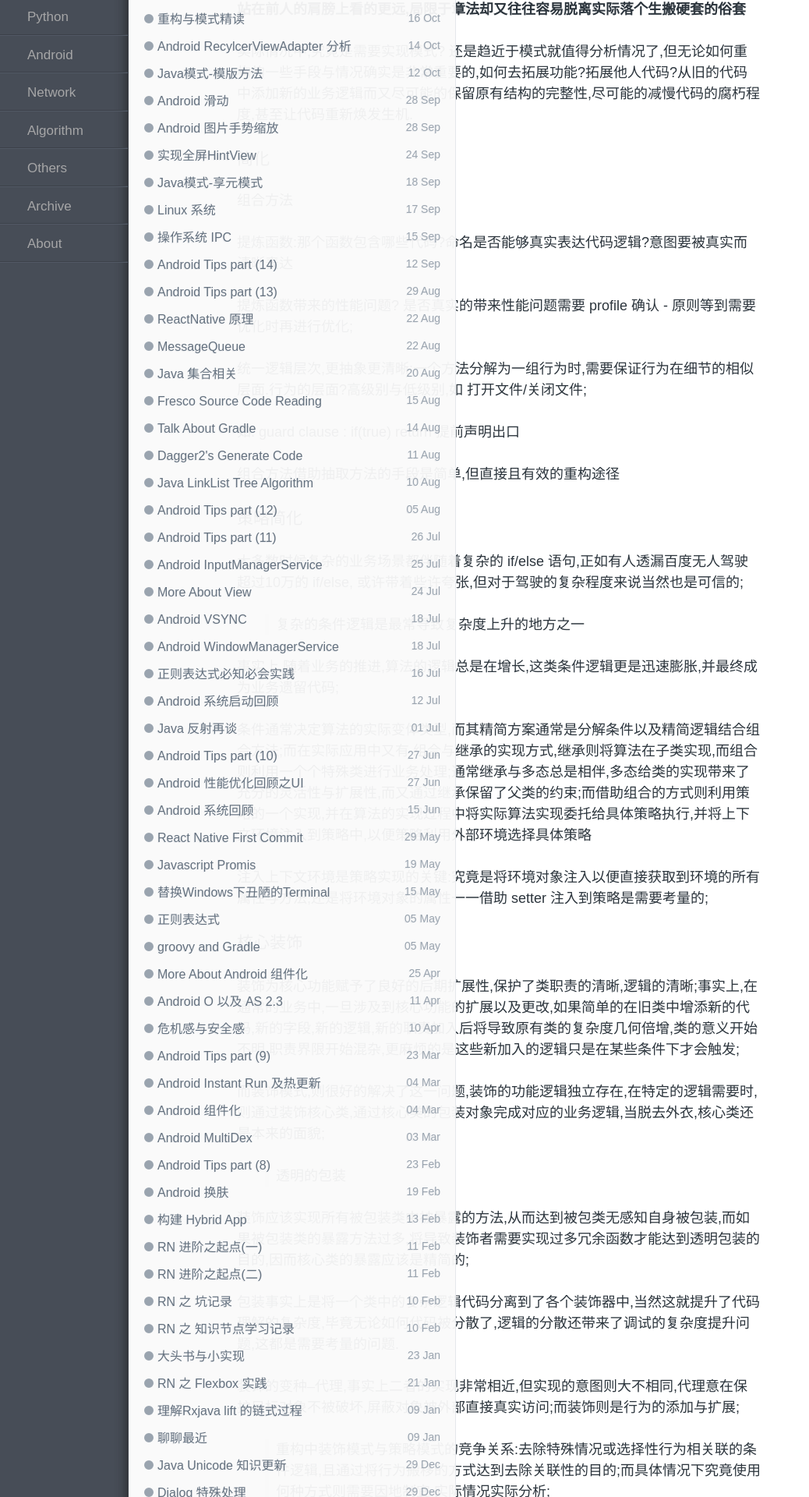
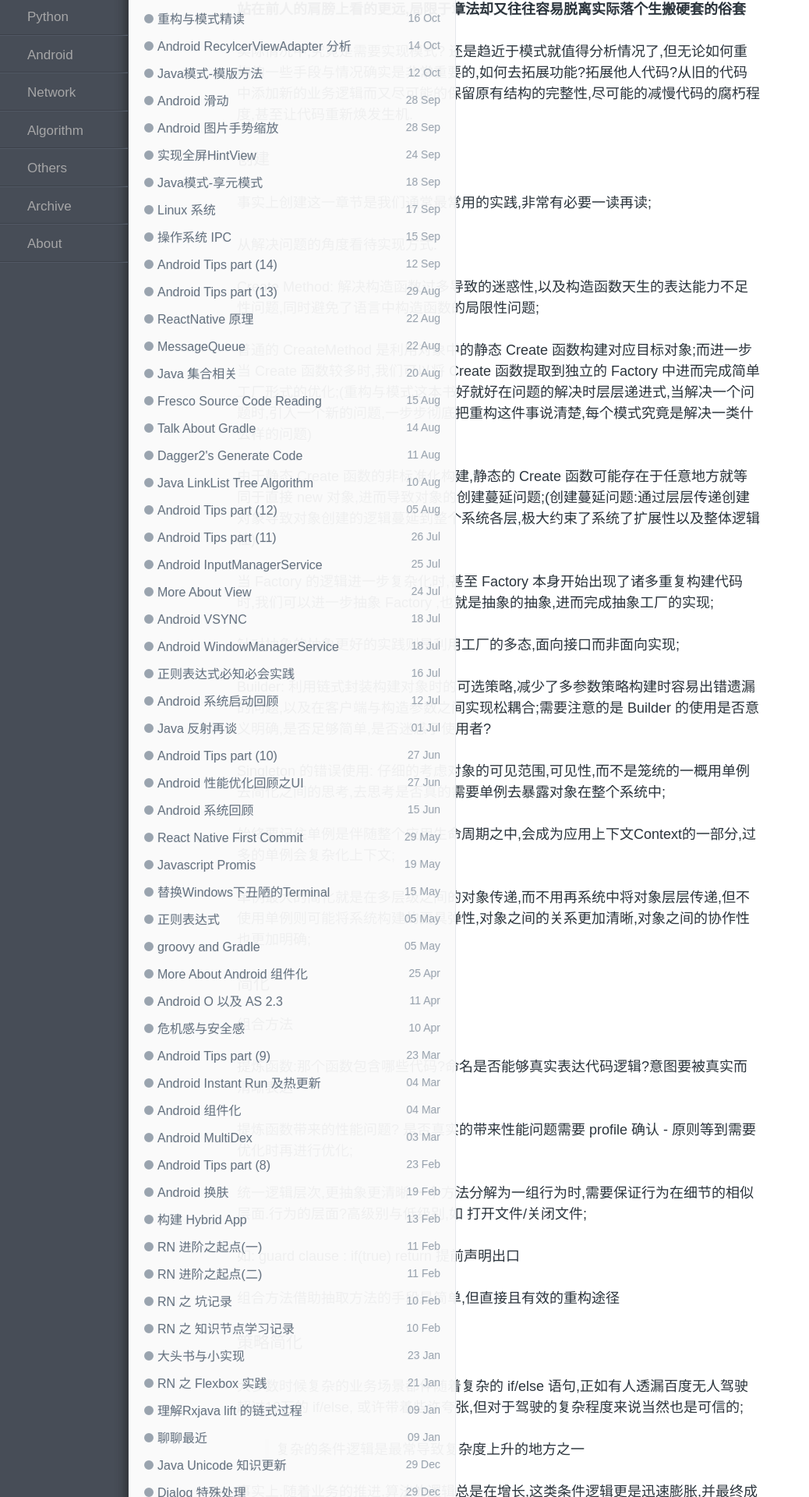
Before and after one commit to enlipan/enlipan.github.io, a Jekyll site: the page built from _posts/2017-10-16-java-design-refacting-to-patterns-again.md, in a window 1280 px wide. Shown: the part 312-2232 px from the top of the page at 78% size, without its empty margins (0-1038 px from the left). Built offline with Jekyll 4.4.1, drawn with Linux system fonts in a browser that asks for light colours; nearby versions of some CDN libraries; comment, search, counter and statistics services are not loaded; some of the changed text lies outside the part shown.

Commit message:
modify reading refactoring

```diff
--- a/_posts/2017-10-16-java-design-refacting-to-patterns-again.md
+++ b/_posts/2017-10-16-java-design-refacting-to-patterns-again.md
@@ -12,6 +12,32 @@
 **实际情况中通过分析,期望以重构为手段实现各类模式的优雅使用.在我看来,模式的本质是章法,有了章法则心中不乱,手上不慌,借助章法但又不能局限于章法,有了章法可以站在前人的肩膀上看的更远,局限于章法却又往往容易脱离实际落个生搬硬套的俗套**
 
 实际情况中,究竟是需要实现模式? 还是趋近于模式就值得分析情况了,但无论如何重构的一些手段与情况确实是非常重要的,如何去拓展功能?拓展他人代码?从旧的代码中添加新的业务逻辑而又尽可能的保留原有结构的完整性,尽可能的减慢代码的腐朽程度,甚至让代码重新焕发生机.
+
+### 创建
+
+事实上创建这一章节是我们通常最常用的实践,非常有必要一读再读;
+
+从解决问题的角度看待实现方式:
+
+Create Method:  解决构造函数过多导致的迷惑性,以及构造函数天生的表达能力不足性问题,同时避免了语言中构造函数的局限性问题;
+
+普通的 CreateMethod 是利用对象中的静态 Create 函数构建对应目标对象;而进一步当 Create 函数较多时,我们可以将 Create 函数提取到独立的 Factory 中进而完成简单工厂形式的优化;(重构与模式这本书好就好在问题的解决时层层递进式,当解决一个问题时,引入一个新的问题,一步步彻底把重构这件事说清楚,每个模式究竟是解决一类什么样的问题)
+
+由于静态 Create 函数的非标准化构建,静态的 Create 函数可能存在于任意地方就等同于直接 new 对象,进而导致对象的创建蔓延问题;(创建蔓延问题:通过层层传递创建对象导致对象创建的逻辑蔓延到整个系统各层,极大约束了系统了扩展性以及整体逻辑性)
+
+当 Factory 的逻辑进一步复杂化时,甚至 Factory 本身开始出现了诸多重复构建代码时,我们可以进一步抽象 Factory ,也就是抽象的抽象,进而完成抽象工厂的实现;
+
+针对抽象的抽象更好的实践则是利用工厂的多态,面向接口而非面向实现;
+
+Builder: 利用链式封装构建对象时的可选策略,减少了多参数策略构建时容易出错遗漏的问题,以及在客户端与构造参数之间实现松耦合;需要注意的是 Builder 的使用是否意义明确,是否足够简单,是否迷惑了使用者?
+
+Singleton 的错误使用: 仔细的考虑对象的可见范围,可见性,而不是笼统的一概用单例去简化之间的思考,去思考是否真的需要单例去暴露对象在整个系统中;
+
+始终要记住单例是伴随整个应用生命周期之中,会成为应用上下文Context的一部分,过多的单例会复杂化上下文;
+
+单例最大的简化就是在多层级之间的对象传递,而不用再系统中将对象层层传递,但不使用单例则可能将系统构建的更具弹性,对象之间的关系更加清晰,对象之间的协作性也更加明确;
+
+
 
 ### 简化
 
```
